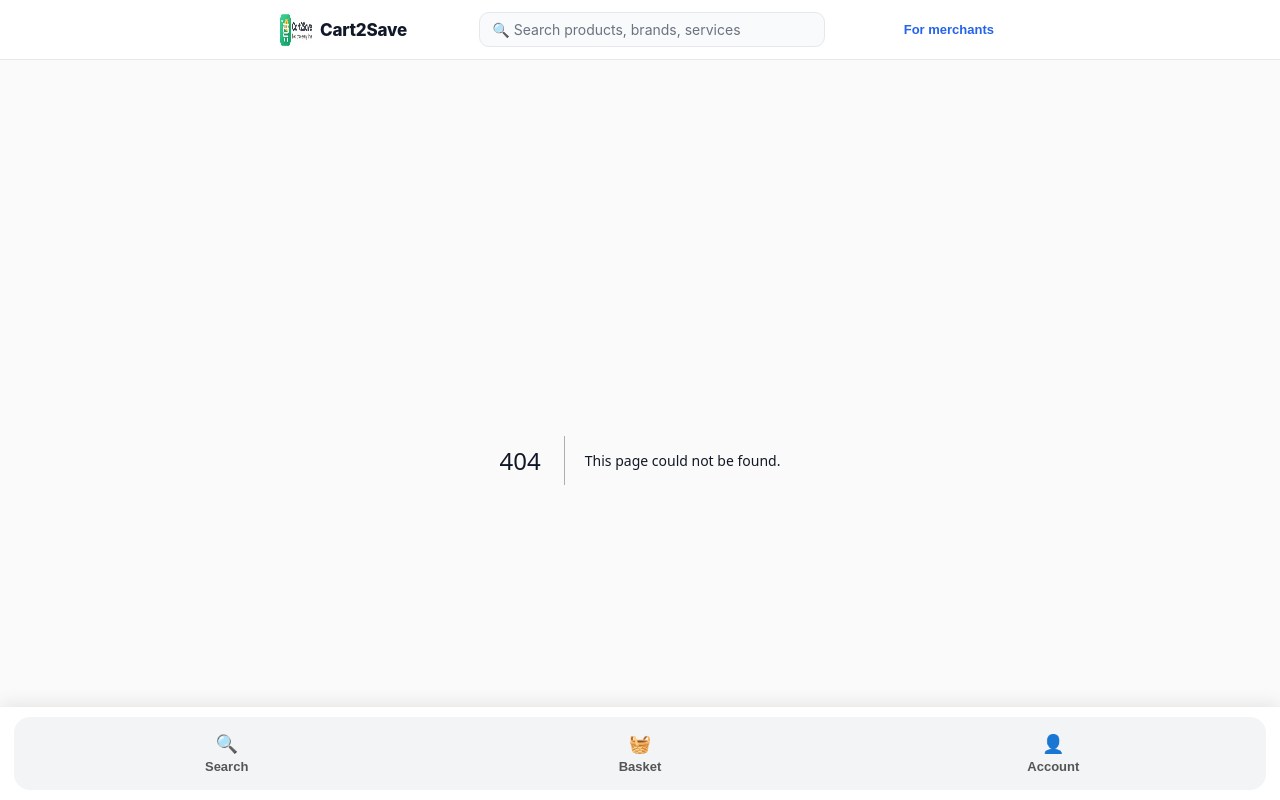
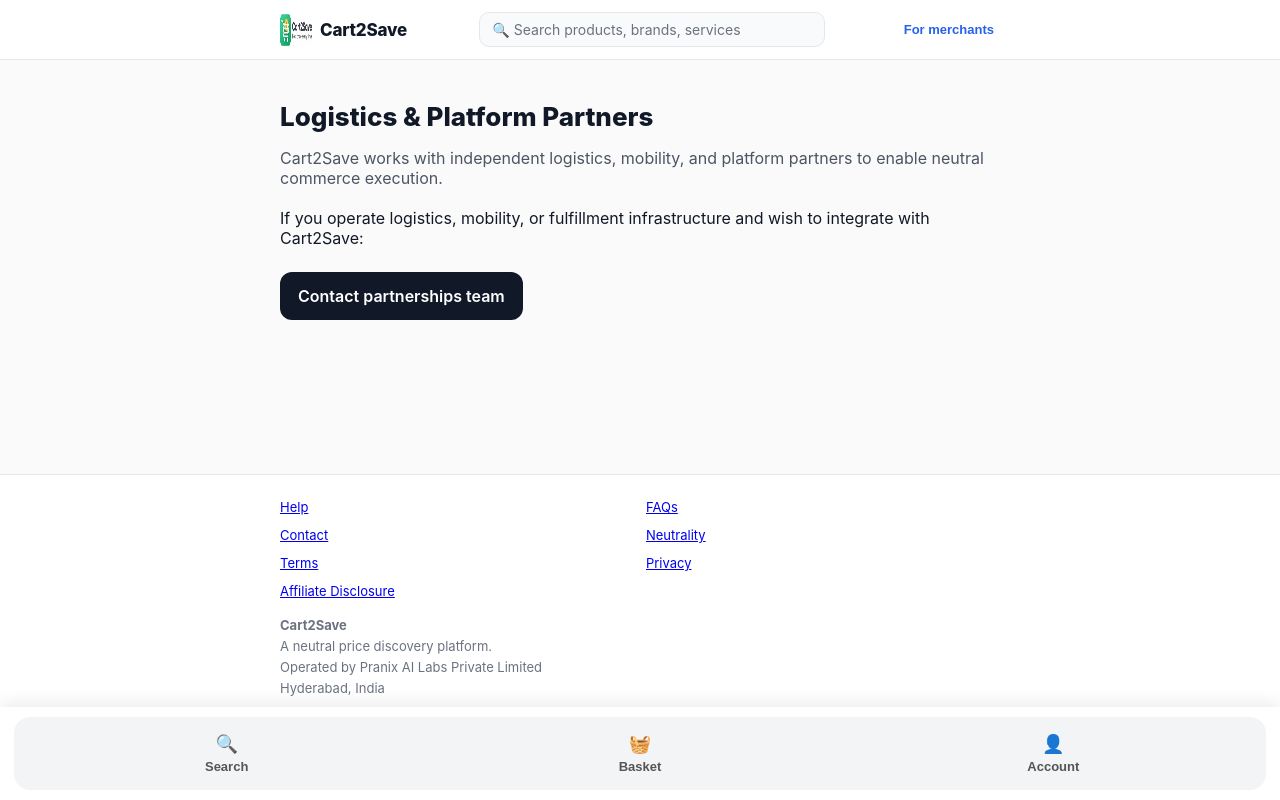
Before and after one commit to prashanthrangineni-sketch/pranix-witness-ui, a Next.js app: page /partner/logistics in a window 1280 px wide. Before the commit this address had no page. Shown: the top 800 px of the page. Built offline with nearby package versions, Linux system fonts and the light colour scheme.

Commit message:
Create page.tsx

```diff
--- /dev/null
+++ b/app/partner/logistics/page.tsx
@@ -0,0 +1,34 @@
+export default function LogisticsPartnerPage() {
+  return (
+    <main style={{ maxWidth: '720px', margin: '0 auto', padding: '24px 16px' }}>
+      <h1 style={{ fontSize: 26, fontWeight: 800, marginBottom: 12 }}>
+        Logistics & Platform Partners
+      </h1>
+
+      <p style={{ fontSize: 16, color: '#4b5563', marginBottom: 20 }}>
+        Cart2Save works with independent logistics, mobility, and platform
+        partners to enable neutral commerce execution.
+      </p>
+
+      <p style={{ marginBottom: 24 }}>
+        If you operate logistics, mobility, or fulfillment infrastructure and
+        wish to integrate with Cart2Save:
+      </p>
+
+      <a
+        href="mailto:info@cart2save.com"
+        style={{
+          display: 'inline-block',
+          padding: '14px 18px',
+          borderRadius: 12,
+          background: '#111827',
+          color: '#fff',
+          fontWeight: 600,
+          textDecoration: 'none',
+        }}
+      >
+        Contact partnerships team
+      </a>
+    </main>
+  )
+}
```
